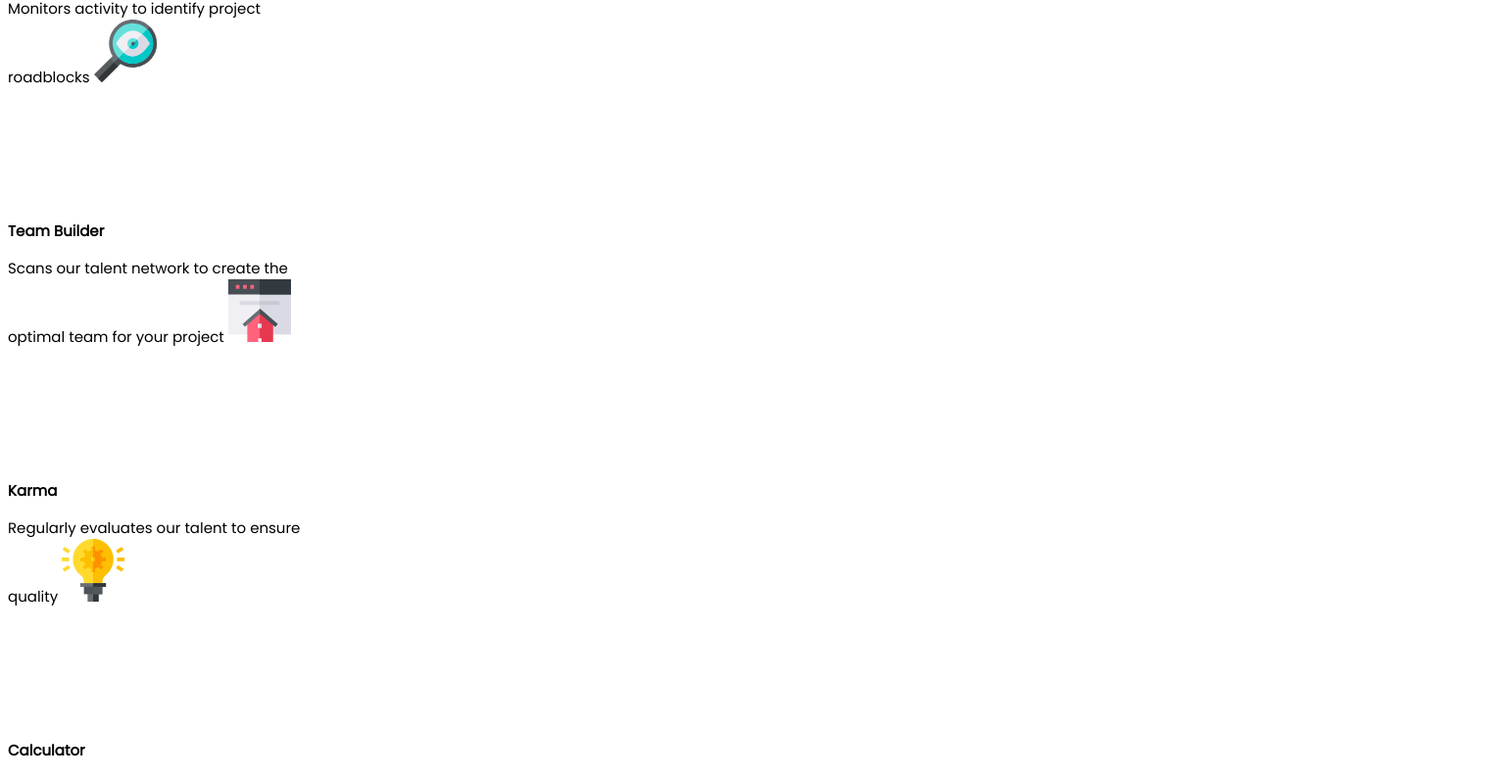
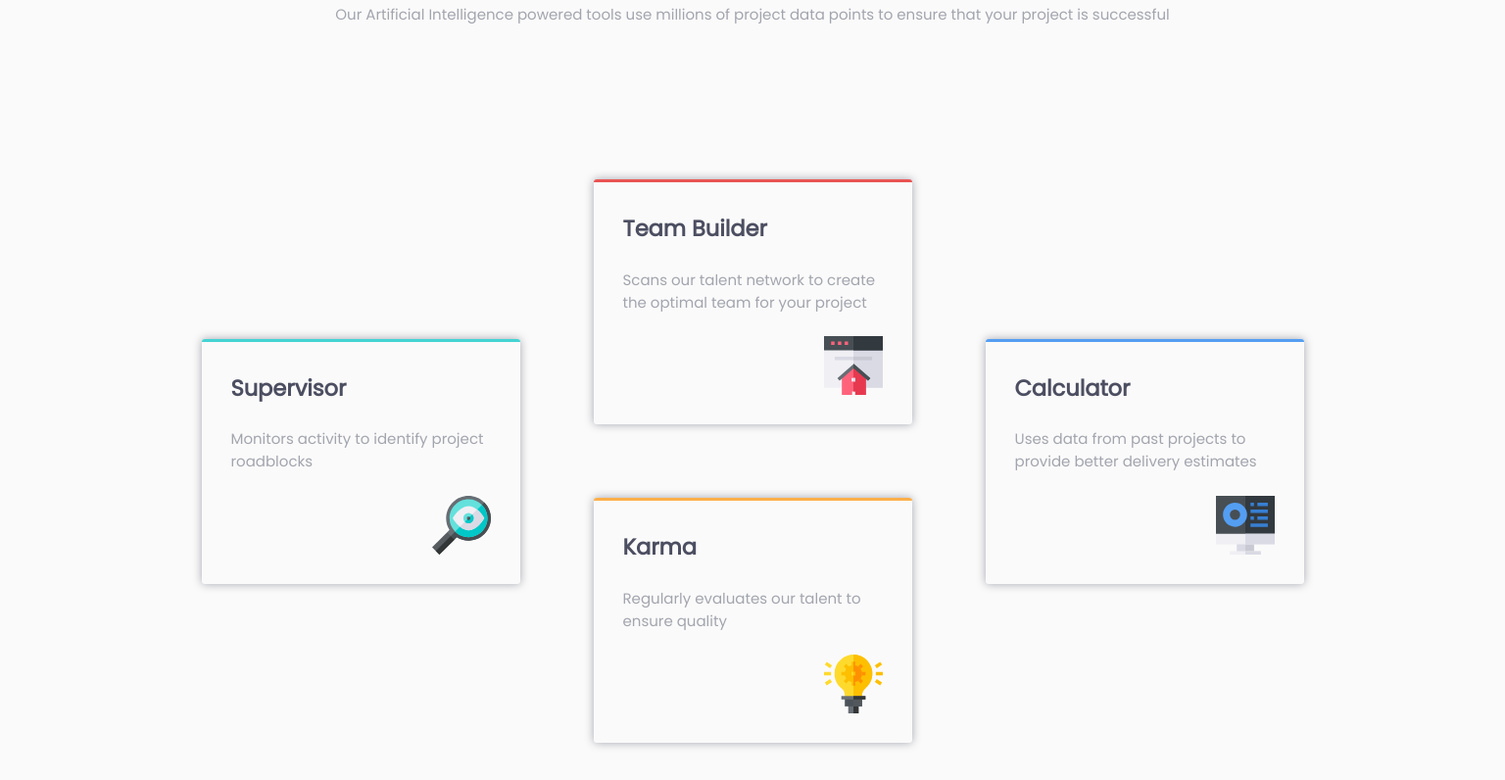
Before and after one commit to ArturDeAndrade/four-card-feature-section, a plain HTML site: page index.html in a window 1536 px wide. Shown: the part 170-966 px from the top of the page at 98% size. Drawn offline with Linux system fonts and the light colour scheme.

Commit message:
Finished project.

```diff
--- a/index.html
+++ b/index.html
@@ -19,36 +19,40 @@
 <body>
   <!-- Header -->
   <header>
-    <p class="font-200">Reliable, efficient delivery</p>
-    <p class="font-600">Powered by Technology</p>
+    <h2 style="font-weight: 200;">Reliable, efficient delivery</h2>
+    <h2 class="font-600">Powered by Technology</h2>
     <p>Our Artificial Intelligence powered tools use millions of project data points
       to ensure that your project is successful</p>
   </header>
   <!-- Main Content -->
   <main>
     <!-- Cards -->
-    <div class="card">
-      <p class="font-600">Supervisor</p>
-      Monitors activity to identify project roadblocks
+    <div class="container">
+
+      <div class="card cyan">
+        <h2 class="font-600">Supervisor</h2>
+        <p>Monitors activity to identify project roadblocks</p>
         <img src="images/icon-supervisor.svg" alt="Eye looking through a magnifying glass">
       </div>
 
-    <div class="card">
-      <p class="font-600">Team Builder</p>
-      Scans our talent network to create the optimal team for your project
+      <div class="card red">
+        <h2 class="font-600">Team Builder</h2>
+        <p>Scans our talent network to create the optimal team for your project</p>
         <img src="images/icon-team-builder.svg" alt="House with a webpage in the background">
       </div>
 
-    <div class="card">
-      <p class="font-600">Karma</p>
-      Regularly evaluates our talent to ensure quality
+      <div class="card orange">
+        <h2 class="font-600">Karma</h2>
+        <p>Regularly evaluates our talent to ensure quality</p>
         <img src="images/icon-karma.svg" alt="Glowing lightbulb with a gear inside it">
       </div>
 
-    <div class="card">
-      <p class="font-600">Calculator</p>
-      Uses data from past projects to provide better delivery estimates
+      <div class="card blue">
+        <h2 class="font-600">Calculator</h2>
+        <p>Uses data from past projects to provide better delivery estimates</p>
         <img src="images/icon-calculator.svg" alt="Computer screen">
+      </div>
+
     </div>
 
   </main>
--- a/stylesheets/styles.css
+++ b/stylesheets/styles.css
@@ -1,16 +1,45 @@
 :root {
-  --red: hsl(0, 78%, 62%);
-  --cyan: hsl(180, 62%, 55%);
-  --orange: hsl(34, 97%, 64%);
-  --blue: hsl(212, 86%, 64%);
-
   --darkblue: hsl(234, 12%, 34%);
   --grayishblue: hsl(229, 6%, 66%);
   --lightgray: hsl(0, 0%, 98%);
 
   font-size: 15px;
   font-family: 'Poppins', sans-serif;
-  font-weight: 400;
+}
+
+.cyan {
+  --color: hsl(180, 62%, 55%);
+}
+
+.red {
+  --color: hsl(0, 78%, 62%);
+}
+
+.orange {
+  --color: hsl(34, 97%, 64%);
+}
+
+.blue {
+  --color: hsl(212, 86%, 64%);
+}
+
+* {
+  box-sizing: border-box;
+  padding: 0;
+  margin: 0;
+}
+
+body {
+  background-color: var(--lightgray);
+  color: var(--darkblue);
+}
+
+p {
+  color: var(--grayishblue);
+}
+
+img {
+  display: block;
 }
 
 .font-200 {
@@ -21,9 +50,79 @@
   font-weight: 600;
 }
 
+header {
+  display: flex;
+  flex-direction: column;
+  justify-content: center;
+  align-items: center;
+  padding: 2em;
+}
+
+header p {
+  margin: .5em;
+  text-align: center;
+}
+
+.container {
+  display: flex;
+  flex-direction: column;
+  align-items: center;
+}
+
+@media (min-width: 1440px) {
+  header {
+    padding: 5em;
+  }
+
+  header h2 {
+    font-size: 30px;
+  }
+
+  main {
+    display: flex;
+    justify-content: center;
+  }
+
+  .container {
+    display: grid;
+    grid-template-columns: repeat(3, 1fr);
+    grid-template-rows: repeat(4, 1fr);
+    grid-column-gap: 45px;
+    grid-row-gap: 45px;
+    padding: 4em;
+  }
+
+  .cyan {
+    grid-area: 2 / 1 / 4 / 2;
+  }
+  .red {
+    grid-area: 1 / 2 / 3 / 3;
+  }
+  .orange {
+    grid-area: 3 / 2 / 5 / 3;
+  }
+  .blue {
+    grid-area: 2 / 3 / 4 / 4;
+  }
+
+}
+
 .card {
+  display: flex;
+  flex-direction: column;
+  justify-content: space-between;
   width: 325px;
   height: 250px;
+  padding: 2em;
+  border-top: 3px solid var(--color);
+  border-radius: 3px;
+  margin: 1em;
+  box-shadow: 0 0 10px var(--grayishblue);
+}
+
+.card img {
+  align-self: flex-end;
+  width: 60px;
 }
 
 .attribution {
```
Lines whose indentation alone changed are shown as unchanged.
